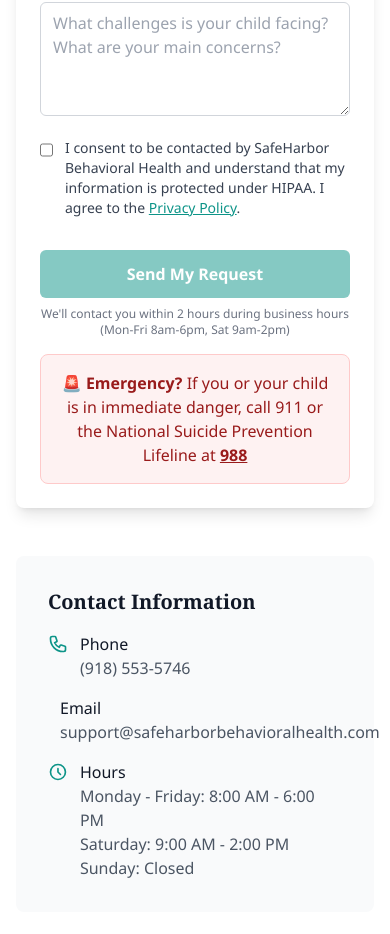
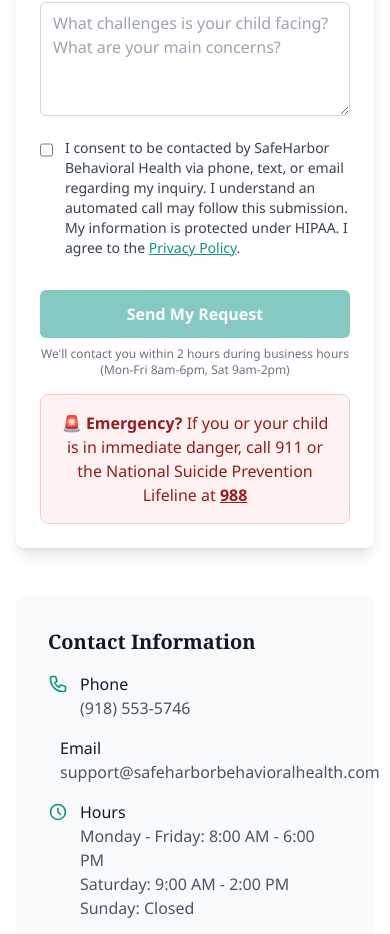
Before and after one commit to awjames6875/safeharbor-behavioral-health, a Next.js app: page /contact in a window 390 px wide. Shown: the part 1650-2584 px from the top of the page. Built offline with nearby package versions, Linux system fonts and the light colour scheme.

Commit message:
fix: update consent language for TCPA compliance (automated calls)
- Contact form now explicitly mentions automated phone calls
- Required consent before form submission (already enforced)
- Covers TCPA, CAN-SPAM, and 10DLC compliance

```diff
--- a/src/components/ContactForm.tsx
+++ b/src/components/ContactForm.tsx
@@ -414,8 +414,7 @@
             className="mt-1 h-4 w-4 text-teal-600 focus:ring-teal-500 border-gray-300 rounded"
           />
           <label htmlFor="consent" className="text-sm text-gray-700">
-            I consent to be contacted by SafeHarbor Behavioral Health and understand that my information
-            is protected under HIPAA. I agree to the <a href="/privacy" className="text-teal-600 underline">Privacy Policy</a>.
+            I consent to be contacted by SafeHarbor Behavioral Health via phone, text, or email regarding my inquiry. I understand an automated call may follow this submission. My information is protected under HIPAA. I agree to the <a href="/privacy" className="text-teal-600 underline">Privacy Policy</a>.
           </label>
         </div>
 
```
